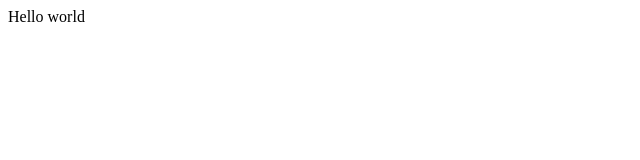
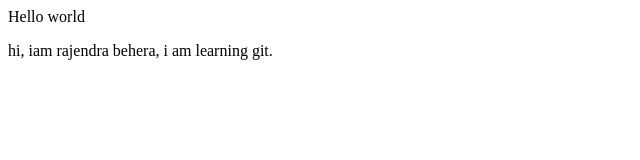
Before and after one commit to BRajendra10/Git_Practice, a plain HTML site: page index.html in a window 1280 px wide. Shown: the whole page, without its empty margins (0-640 px from the left). Drawn offline with Linux system fonts and the light colour scheme.

Commit message:
Add another paragraph

```diff
--- a/index.html
+++ b/index.html
@@ -1 +1,3 @@
 <p>Hello world</p>
+
+<p>hi, iam rajendra behera, i am learning git.</p>
```
